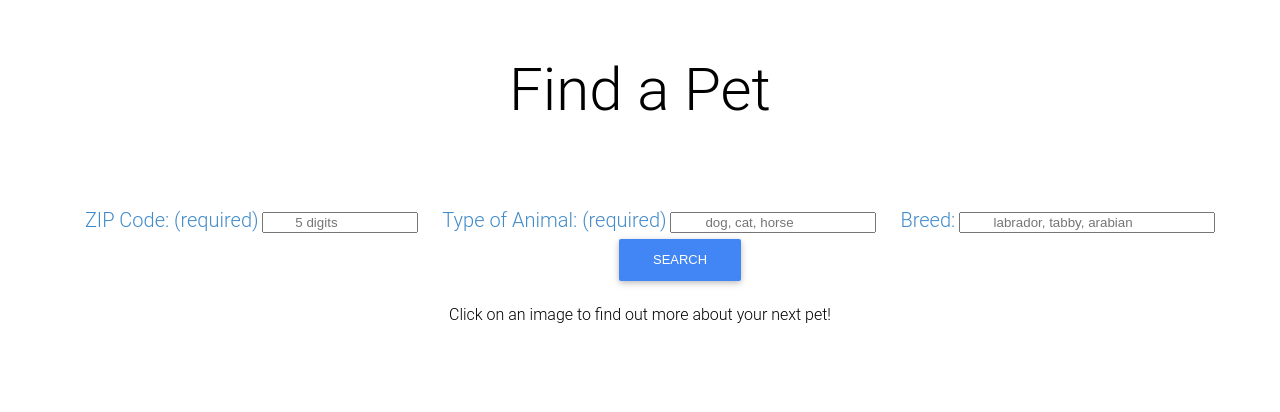
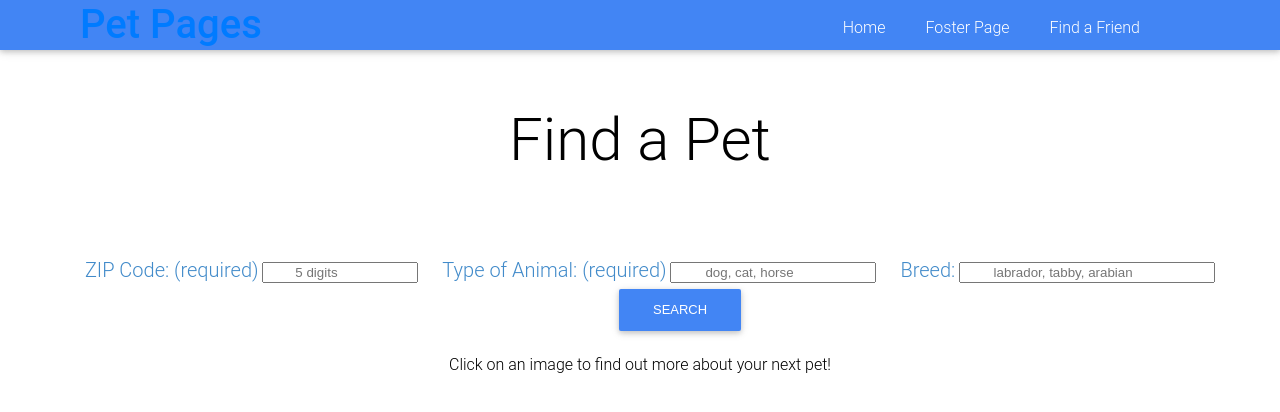
Before and after one commit to heythisispaul/Project1, a plain HTML site: page html/findpet.html in a window 1280 px wide. Drawn offline with nearby package versions, Linux system fonts and the light colour scheme; some packages are replaced by stand-ins of ours.

Commit message:
initialize splashpage, css, and incorporated navbar for splashpage and findpet.html

```diff
--- a/assets/css/findpet.css
+++ b/assets/css/findpet.css
@@ -1,11 +1,17 @@
 #btmlast20 {
 	position: relative;
 	top: 50px;
+	margin-bottom: 60px;
 }
 
 #btmnext20 {
 	position: relative;
 	top: 50px;
+	margin-bottom: 60px;
+}
+
+.next20, .last20, #backbtn {
+	cursor: pointer;
 }
 
 button:hover {
@@ -96,12 +102,13 @@ input {
 #description {
 	font-size: 16px;
 	margin-top: 30px;
+	padding-bottom: 20px;
 }
 
 .contactinfo {
 	font-size: 20px;+2
 	font-weight: bold;
-	margin-top: 10px;
+	margin-top: 20px;
 }
 
 #indname {
--- /dev/null
+++ b/assets/css/splashpage.css
@@ -0,0 +1,19 @@
+.navbar {
+	height: 50px;
+	background-color: #428BCA;
+}
+.navbar-brand{
+	position: relative;
+	left: 80px;
+	top: 5px;
+	font-size: 40px;
+}
+
+.navbar li{
+	float: right;
+	display: inline;
+	position: relative;
+	top: -20px;
+	right: 100px;
+	padding-right: 40px;
+}
--- a/assets/javascript/app.js
+++ b/assets/javascript/app.js
@@ -312,6 +312,8 @@ var animalDetails = function(object) {
 };
 
 var displayAnimalPhotos = function(array, response) {
+
+
 	for (var i = 0; i < array.length; i++) {
 
 		//var of sources for pictures
--- a/html/findpet.html
+++ b/html/findpet.html
@@ -6,9 +6,34 @@
 	<link rel="stylesheet" type="text/css" href="../assets/css/reset.css">
 	<link rel="stylesheet" type="text/css" href="https://cdnjs.cloudflare.com/ajax/libs/mdbootstrap/4.3.2/css/mdb.min.css">
 	<link rel="stylesheet" type="text/css" href="../assets/css/findpet.css">
+	<link rel="stylesheet" type="text/css" href="../assets/css/splashpage.css">
 	<script src="https://maps.googleapis.com/maps/api/js?key=AIzaSyAINZl8Ilz0R1w4Yx4ziAOM7SoCr-42DS4" async defer></script>
 </head>
 <body>
+
+<!-- Nav Bar-->
+	<nav class="navbar navbar-nav navbar-dark bg-primary">
+		<div class="container">
+			<a class="navbar-brand" href="#">
+				<strong>Pet Pages</strong>
+			</a>
+			<div class="collapse navbar-collapse" id="navbarNav1">
+				<ul class= "navbar-nav">
+					<li class="nav-item">
+						<a class="nav-link" href="findpet.html">Find a Friend</a>
+					</li>
+					<li class="nav-item">
+						<a class="nav-link" href="#">Foster Page</a>
+					</li>
+					<li class="nav-item">
+						<a class= "nav-link" href="splashpage.html">Home</a>
+					</li>
+				</ul>
+			</div>
+		</div>
+	</nav>
+
+
 	<div class = "row">
 		<div class = 'page-header'>Find a Pet</div>
 	</div>
```
Also changed, not shown: html/splashpage.html (added, +32 -0 lines).
